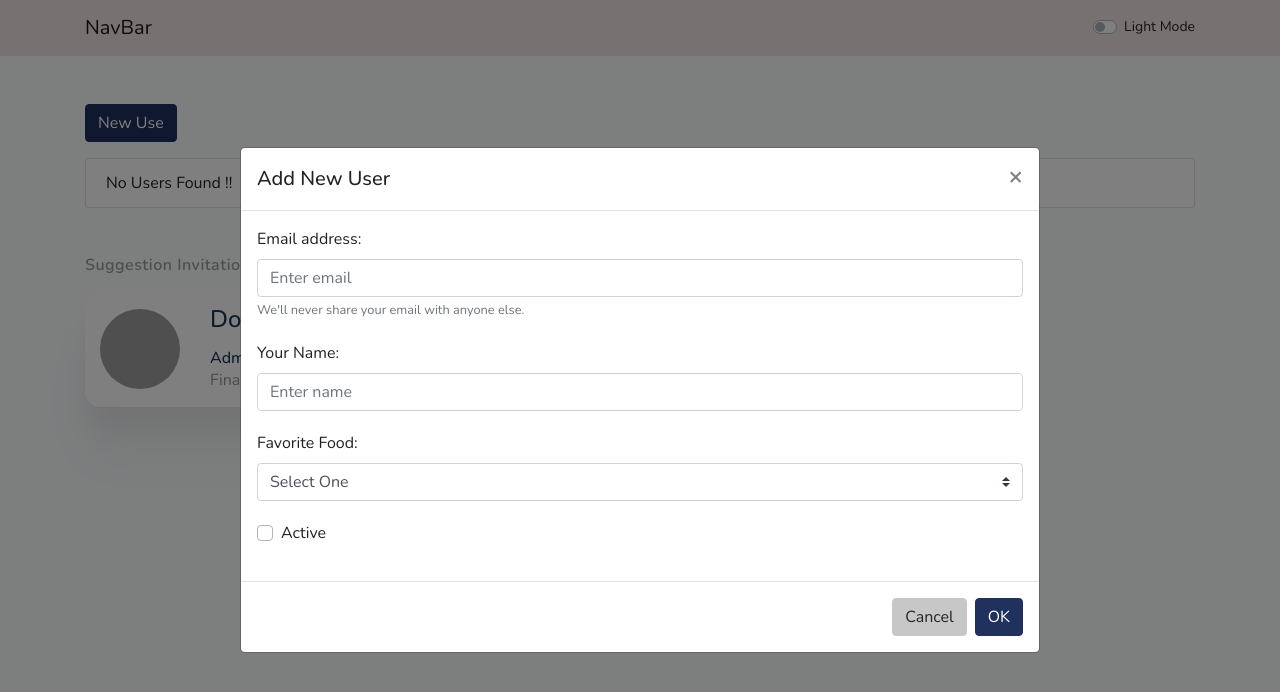
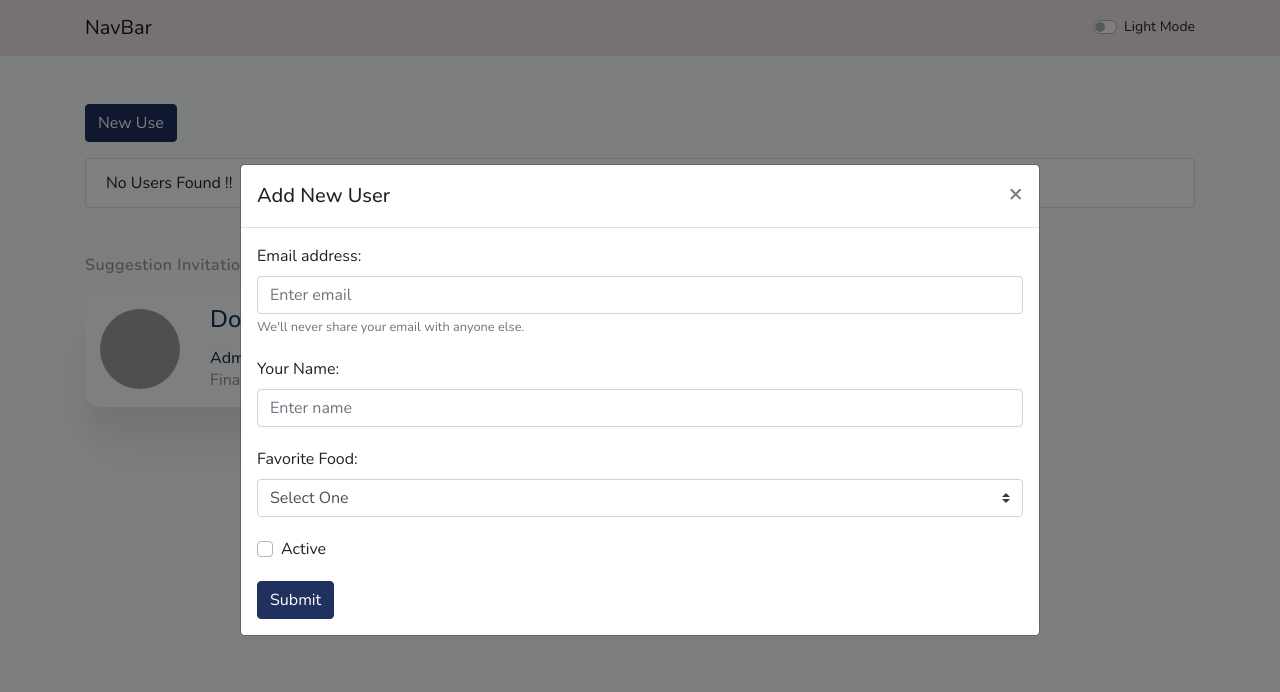
Before and after one commit to sumeetpatelofficial/vuePractice, a Vue app: page / in a window 1280 px wide. Both pictures are taken after a click on the button "New Use". Shown: the top 692 px of the page. Built offline with nearby package versions, Linux system fonts and the light colour scheme; grey boxes are pictures that could not be loaded.

Commit message:
added sample.ts for export.

```diff
--- /dev/null
+++ b/src/sample.ts
@@ -0,0 +1,13 @@
+const named = () => {
+  console.log("abc");
+  console.log("sumeet");
+};
+
+const masrat = () => {
+  console.log("masrat");
+};
+
+export default {
+    named,
+    masrat
+}
--- a/src/views/Home.vue
+++ b/src/views/Home.vue
@@ -51,7 +51,8 @@
       </div>
     </div>
 
-    <b-modal centered size="lg" id="modal-1" @ok="saveUser()" title="Add New User">
+    <b-modal centered size="lg" id="modal-1" title="Add New User" hide-footer>
+      <form @submit="saveUser()">
       <b-form-group
         id="input-group-1"
         label="Email address:"
@@ -86,6 +87,8 @@
       <b-form-group id="input-group-4">
         <b-form-checkbox v-model="user.checked">Active</b-form-checkbox>
       </b-form-group>
+      <b-button variant="primary">Submit</b-button>
+      </form>
     </b-modal>
 
   </div>
@@ -93,7 +96,8 @@
 
 <script lang="ts">
 import { Component, Vue } from "vue-property-decorator";
-import contactCard from "@/components/child/contactCard.vue"
+import contactCard from "@/components/child/contactCard.vue";
+import sample from "@/sample"
 @Component({
   components: {
     contactCard
@@ -114,6 +118,7 @@ export default class Home extends Vue {
   mounted(){
     this.users = this.$store.state.user;
     document.documentElement.className = this.themeMode ? 'dark':'light';
+    // sample.masrat();
   }
 
   saveUser(){
```
